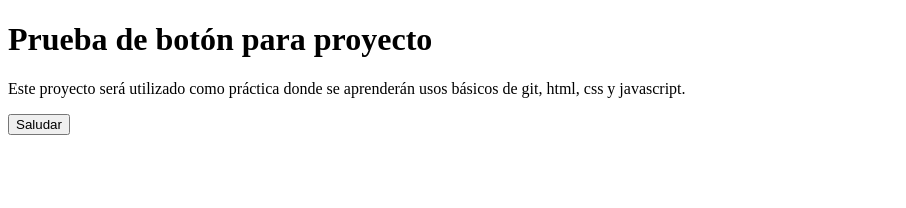
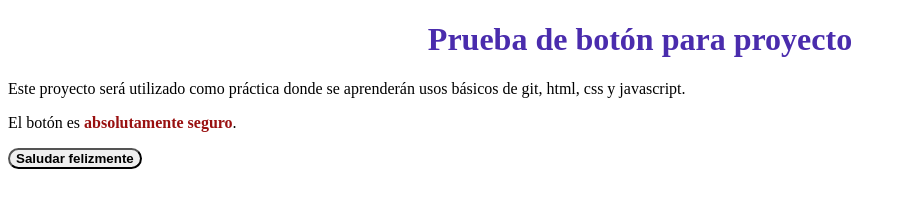
Before and after one commit to PavoMagico/cesur_dawclient_ud1, a plain HTML site: page index.html in a window 1280 px wide. Shown: the whole page, without its empty margins (0-906 px from the left). Drawn offline with Linux system fonts and the light colour scheme.

Commit message:
Realizados estilos y alert a button

```diff
--- a/index.html
+++ b/index.html
@@ -4,11 +4,18 @@
     <meta charset="UTF-8">
     <meta name="viewport" content="width=device-width, initial-scale=1.0">
     <title>Caso 1 DAW Cliente</title>
-    <script src="scripts.js"></script>
+
+    <link rel="stylesheet" href="styles.css">
+
 </head>
 <body>
-    <h1>Prueba de botón para proyecto</h1>
+    <h1 class="titulo">Prueba de botón para proyecto</h1>
     <p>Este proyecto será utilizado como práctica donde se aprenderán usos básicos de git, html, css y javascript.</p>
-    <button id="action">Saludar</button>
+    <p>El botón es <span class="humor">absolutamente seguro</span>.</p>
+    <button id="action">Saludar felizmente</button>
+
+
+ <script src="scripts.js"></script>
+
 </body>
 </html>
--- a/scripts.js
+++ b/scripts.js
@@ -0,0 +1,7 @@
+//Acción simple para el botón
+const button = document.getElementById('action');
+
+button.addEventListener('click', function(){
+    alert("Has sido doxeado/a");
+
+});
--- a/styles.css
+++ b/styles.css
@@ -0,0 +1,17 @@
+body {
+
+    .titulo {
+        text-align: center;
+        color: #4a2cad;
+    }
+
+    #action {
+        border-radius: 25px;
+        font-weight: bold;
+    }
+
+    .humor {
+        color: #991010;
+        font-weight: bold;
+    }
+}
```
